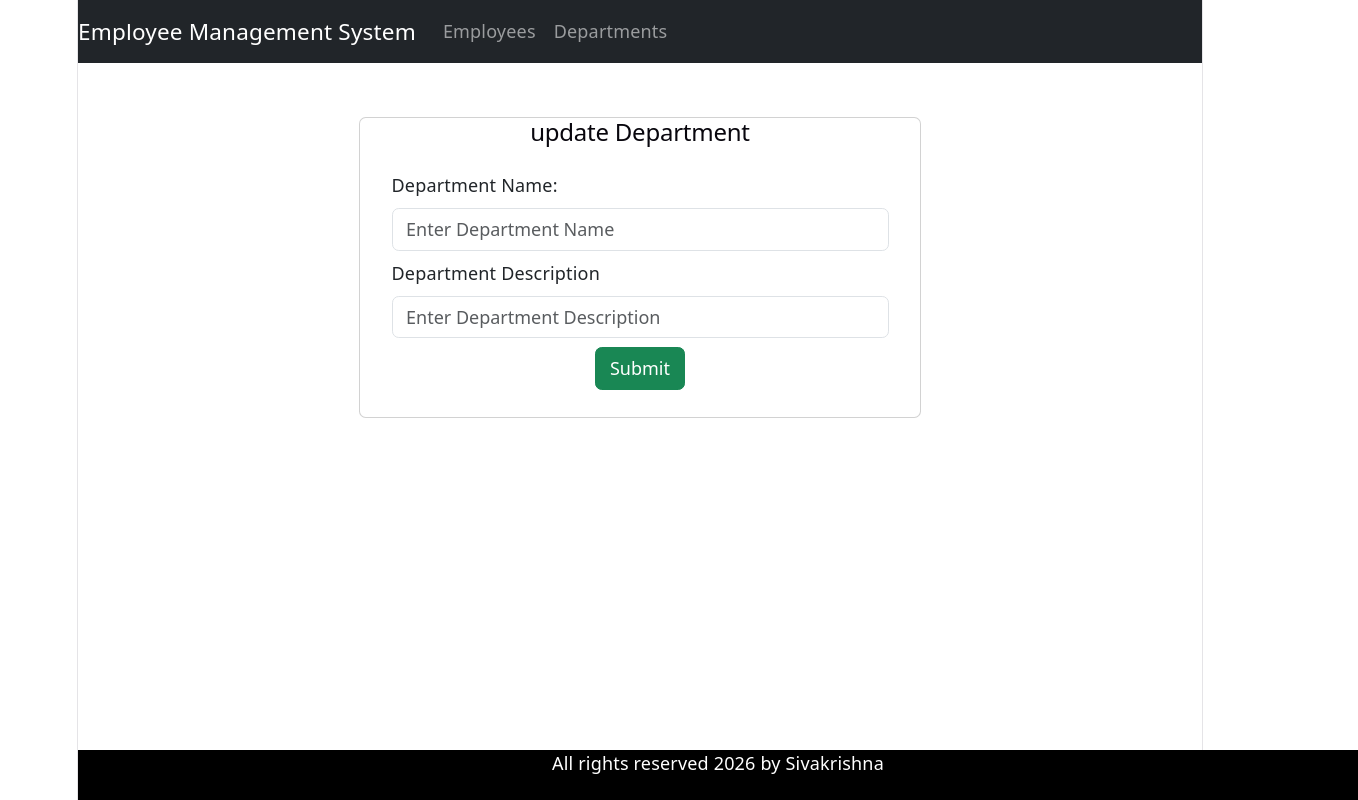
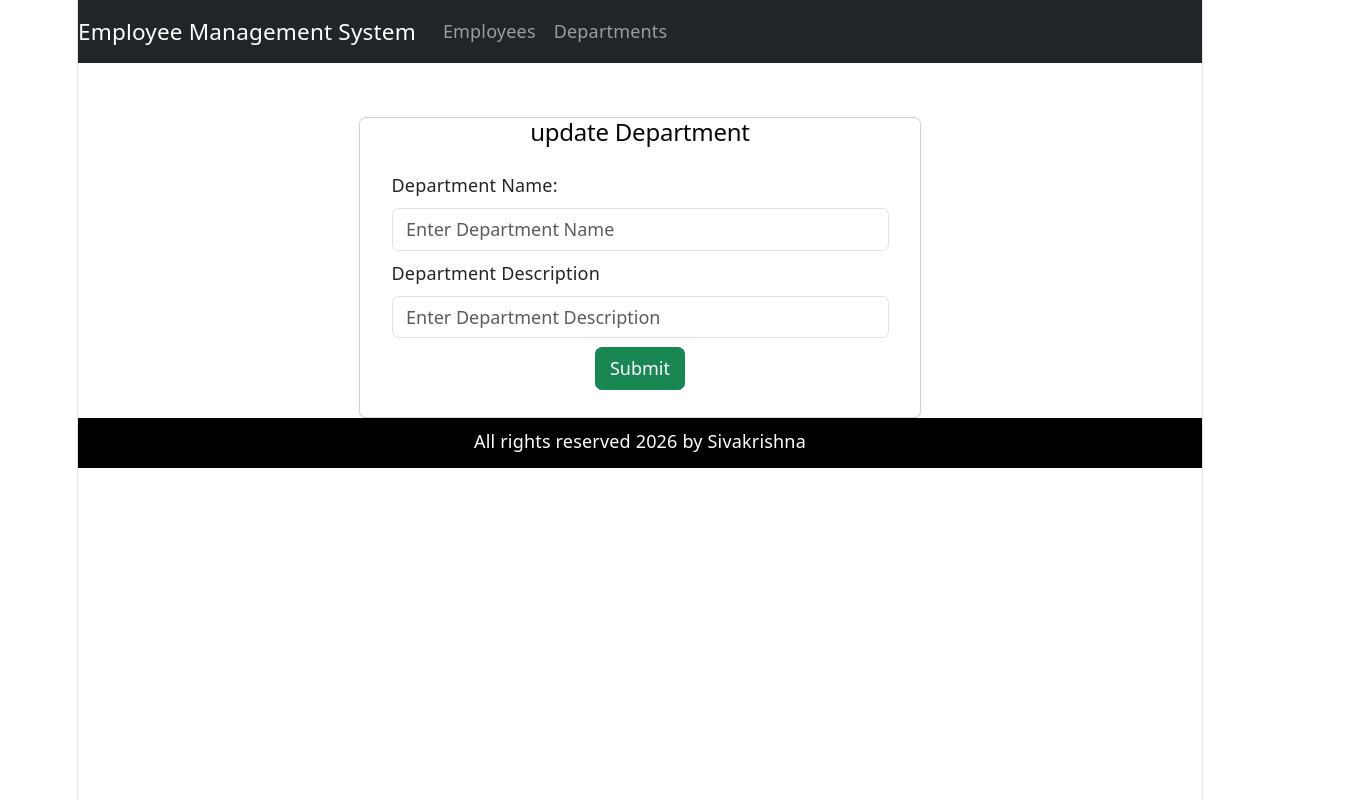
Before and after one commit to sivabandaru31/ems-frontend, a React (Vite) app: page /edit-department/1 in a window 1280 px wide. Shown: the whole page, 1358 px wide, since content can reach past the window. Built offline with nearby package versions, Linux system fonts and the light colour scheme; no server answers.

Commit message:
Add department CRUD functionality

```diff
--- a/src/App.css
+++ b/src/App.css
@@ -1,4 +1,4 @@
-.footer{
+/* .footer{
     position:absolute;
     bottom:0;
     width:100%;
@@ -6,4 +6,15 @@
     background-color:black;
     text-align:center;
     color:white;
+} */
+
+.footer {
+    width: 100%;
+    min-height: 50px;
+    background-color: black;
+    text-align: center;
+    color: white;
+    padding: 10px;
+    box-sizing: border-box;
+    margin-top: auto;
 }
--- a/src/Components/DepartmentComponent.jsx
+++ b/src/Components/DepartmentComponent.jsx
@@ -1,15 +1,32 @@
 
-import React,{useState} from 'react'
-import { createDepartment } from '../Services/DepartmentService';
+import React,{useState,useEffect} from 'react'
+// import { createDepartment } from '../Services/DepartmentService';
+import { getDepartmentById, createDepartment }
+from '../Services/DepartmentService';
 
 import { useNavigate,useParams } from 'react-router-dom';
+// import { getDepartmentById } from '../Services/EmployeeService';
 const DepartmentComponent= () =>{
 
     const[departmentName,setDepartmentname]=useState('')
     const[departmentDescription,setDepartmentDescription]=useState('')
 
     const{id}=useParams();
-   const navigator= useNavigate();
+    const navigator= useNavigate();
+
+    useEffect(()=>{
+        getDepartmentById(id).then((response) =>{
+            setDepartmentName(response.data.departmentName)
+            setDepartmentDescription(response.data.departmentDescription)
+        }).catch(error =>{
+            console.error(error);
+        })
+
+    },[id])
+
+
+
+
     function saveDepartment(e){
         e.preventDefault();
 
--- a/src/Components/Footer.jsx
+++ b/src/Components/Footer.jsx
@@ -2,11 +2,11 @@ const Footer = () => {
     return(
         <div>
             <footer className="footer">
-            <spam>All rights reserved 2026 by Sivakrishna </spam>
+            <span>All rights reserved 2026 by Sivakrishna </span>
             </footer>
         </div>
 
-    )
+    );
 
-}
+};
 export default Footer
--- a/src/Services/DepartmentService.jsx
+++ b/src/Services/DepartmentService.jsx
@@ -5,3 +5,6 @@ const DEPARTMENT_REST_API_BASE_URL='http://localhost:8081/api/departments'
 export const getAllDepartments = () => axios.get(DEPARTMENT_REST_API_BASE_URL);
 
 export const createDepartment=(department)=>axios.post(DEPARTMENT_REST_API_BASE_URL,department)
+
+
+export const getDepartmentById=(departmentId)=> axios.get(DEPARTMENT_REST_API_BASE_URL+'/'+departmentId)
```
Also changed, not shown: src/Services/EmployeeService.jsx (line endings or trailing spaces).
